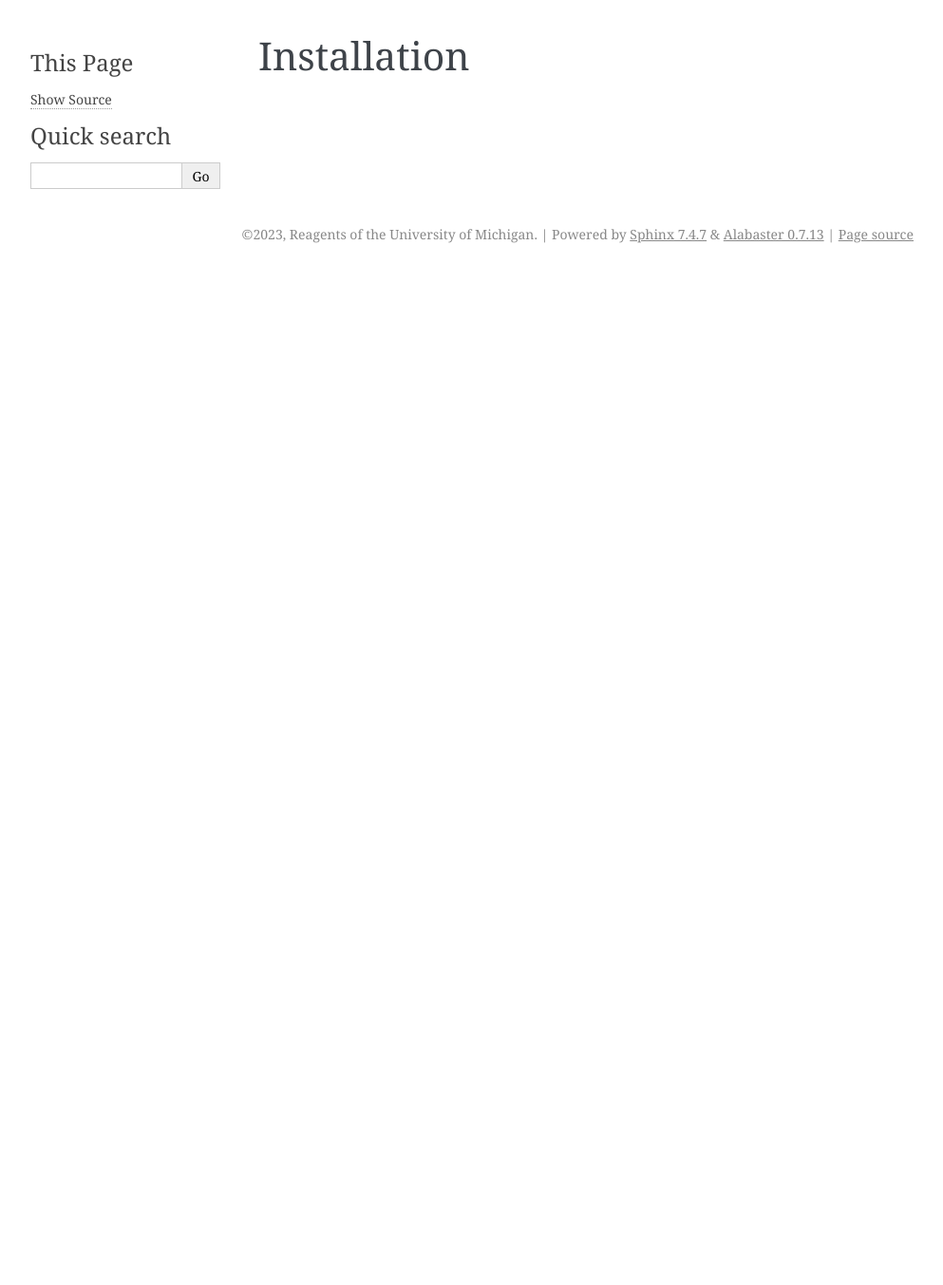
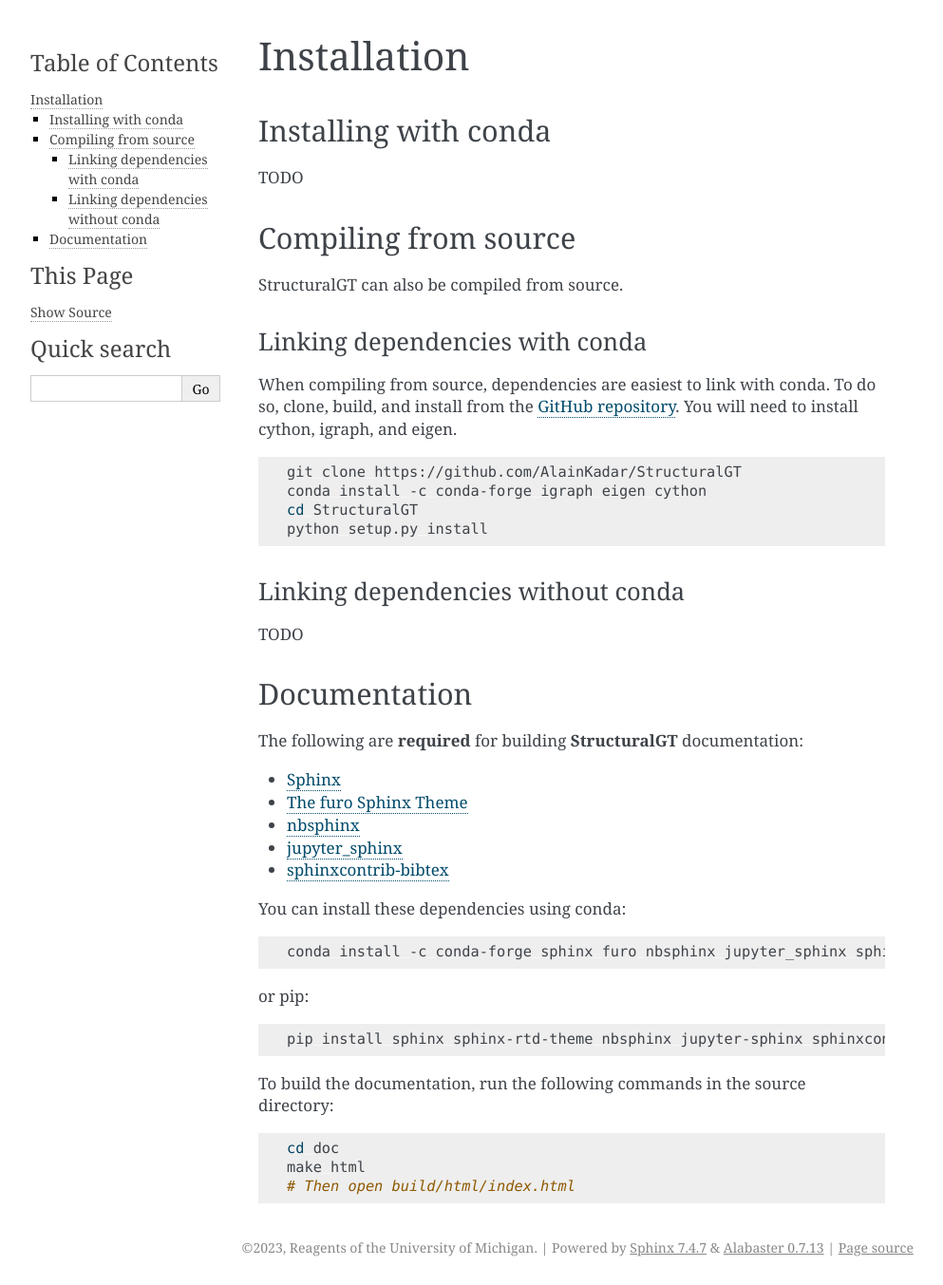
Before and after one commit to compass-stc/StructuralGT, a Sphinx documentation site: the page built from doc/source/gettingstarted/installation.rst, in a window 1280 px wide. Shown: the whole page at 95% size, without its empty margins (148-1141 px from the left). Built offline with Sphinx 7.4.7, drawn with Linux system fonts in a browser that asks for light colours; before the commit the page ends 900 px from its top, so only the background shows below that.

Commit message:
Add instructions for building docs

```diff
--- a/doc/source/gettingstarted/installation.rst
+++ b/doc/source/gettingstarted/installation.rst
@@ -1,3 +1,62 @@
 ============
 Installation
 ============
+
+Installing with conda
+=====================
+TODO
+
+Compiling from source
+=====================
+StructuralGT can also be compiled from source.
+
+Linking dependencies with conda
+-------------------------------
+When compiling from source, dependencies are easiest to link with conda.
+To do so, clone, build,
+and install from the `GitHub repository
+<https://github.com/AlainKadar/StructuralGT>`__.
+You will need to install cython, igraph, and eigen.
+
+.. code:: bash
+
+   git clone https://github.com/AlainKadar/StructuralGT
+   conda install -c conda-forge igraph eigen cython
+   cd StructuralGT
+   python setup.py install
+
+.. _installation-label:
+Linking dependencies without conda
+----------------------------------
+TODO
+
+Documentation
+=============
+
+The following are **required** for building **StructuralGT** documentation:
+
+- `Sphinx <http://www.sphinx-doc.org/>`_
+- `The furo Sphinx Theme <https://pradyunsg.me/furo/>`_
+- `nbsphinx <https://nbsphinx.readthedocs.io/>`_
+- `jupyter_sphinx <https://jupyter-sphinx.readthedocs.io/>`_
+- `sphinxcontrib-bibtex <https://sphinxcontrib-bibtex.readthedocs.io/>`_
+
+You can install these dependencies using conda:
+
+.. code-block:: bash
+
+    conda install -c conda-forge sphinx furo nbsphinx jupyter_sphinx sphinxcontrib-bibtex
+
+or pip:
+
+.. code-block:: bash
+
+    pip install sphinx sphinx-rtd-theme nbsphinx jupyter-sphinx sphinxcontrib-bibtex
+
+To build the documentation, run the following commands in the source directory:
+
+.. code-block:: bash
+
+    cd doc
+    make html
+    # Then open build/html/index.html
```
